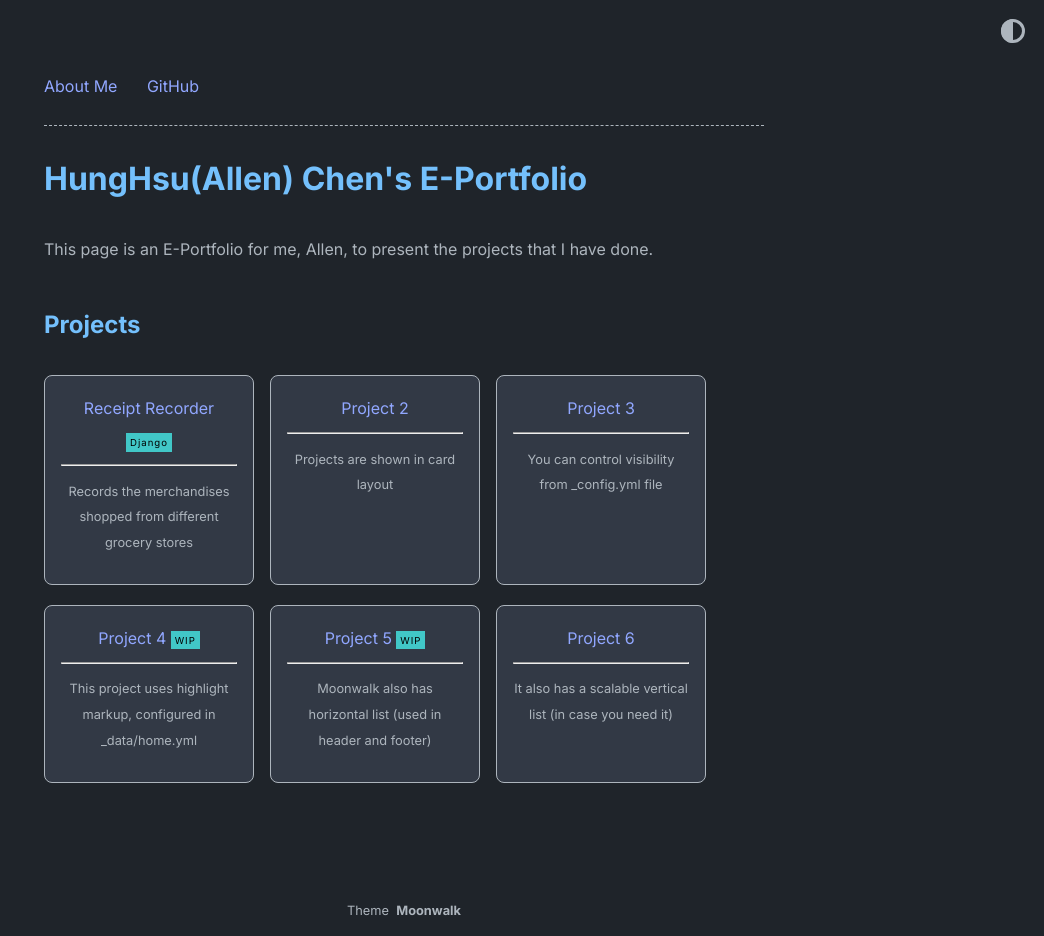
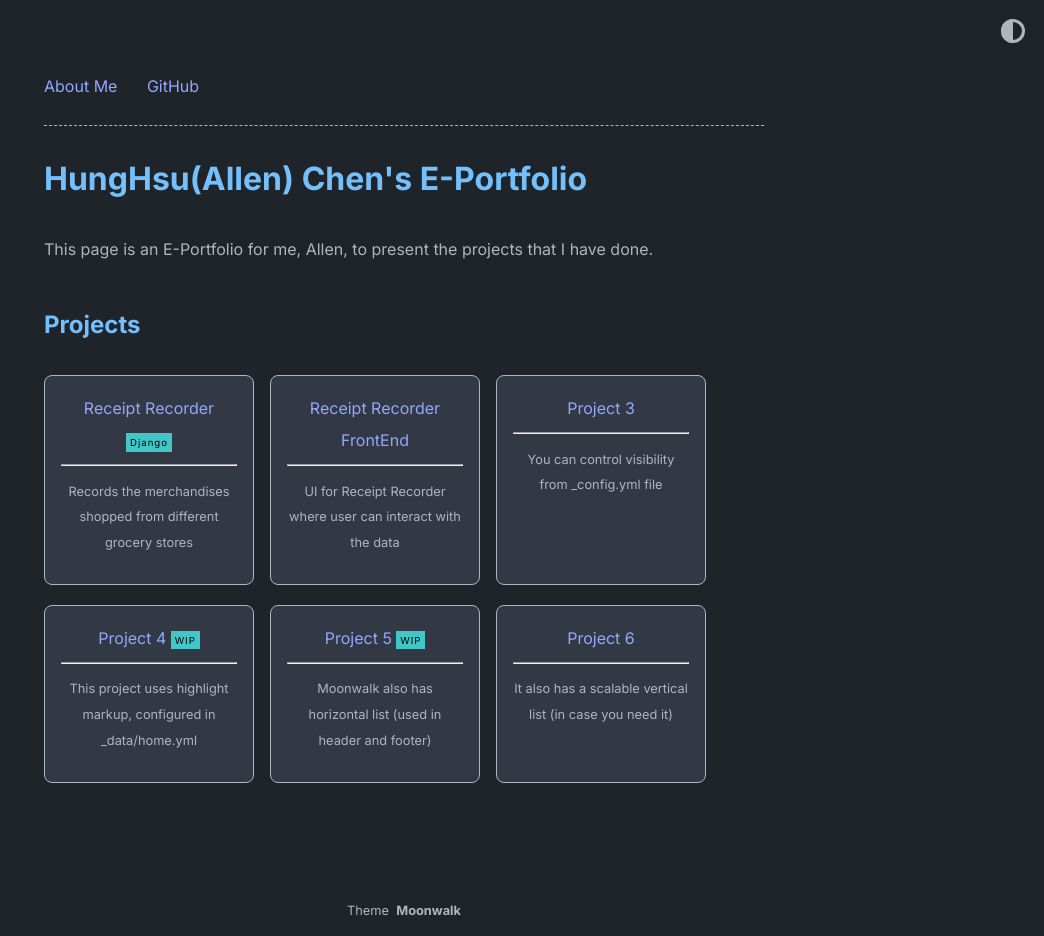
Before and after one commit to allenLQVE/e-portfolio, a Jekyll site: the page built from index.md, in a window 1280 px wide. Shown: the whole page, without its empty margins (236-1280 px from the left). Built offline with Jekyll 4.4.1, drawn with Linux system fonts in a browser that asks for light colours.

Commit message:
update posts

```diff
--- a/_data/home.yml
+++ b/_data/home.yml
@@ -11,9 +11,9 @@ project_entries:
     desc: Records the merchandises shopped from different grocery stores
     highlight: Django
 
-  - title: Project 2
-    url: overview-post
-    desc: Projects are shown in card layout
+  - title: Receipt Recorder FrontEnd
+    url: receipt-recorder-frontend
+    desc: UI for Receipt Recorder where user can interact with the data
 
   - title: Project 3
     url: overview-post
--- /dev/null
+++ b/_posts/2024-08-31-receipt-recorder-frontend.md
@@ -0,0 +1,12 @@
+---
+layout: post
+tags: [React, HTML, JavaScript, CSS, Bootstrap]
+---
+
+<img src="../assets/images/screenshot-RecieptRecorder.PNG" alt="screenshot of receipt recorder">
+<hr/>
+This application allowed users to record the merchandise they bought from grocery stores. It can be used to compare the prices between the stores or to see the frequency of purchasing specific items.
+
+This is the front end of the [Receipt Recorder](https://github.com/allenLQVE/ReceiptRecorder). This project uses React with Boostrap. It connects to the back end with API calls with the Axios package.
+
+[GitHub Link](https://github.com/allenLQVE/receiptrecorder_frontend)
```
Also changed, not shown: _posts/2024-08-31-receipt-recorder.md (+7 -0 lines), assets/images/screenshot-RecieptRecorder.PNG (added).
